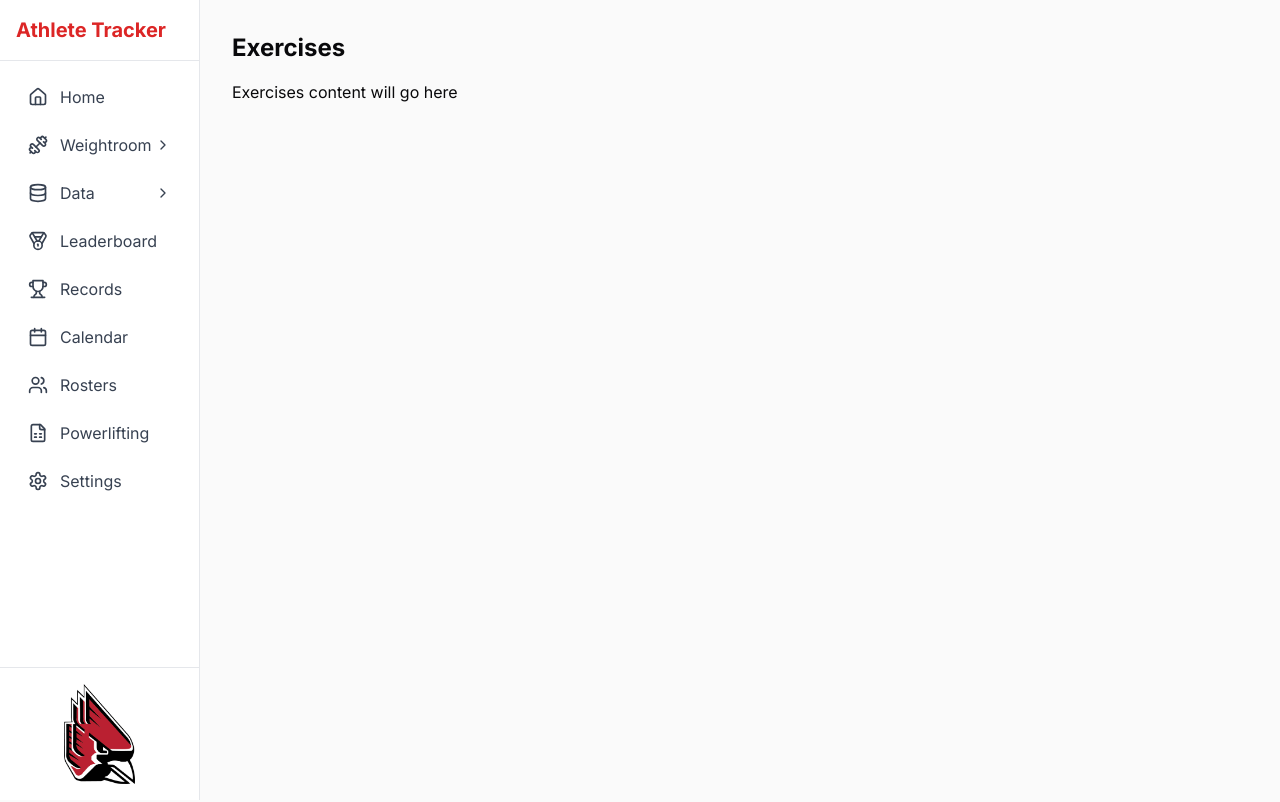
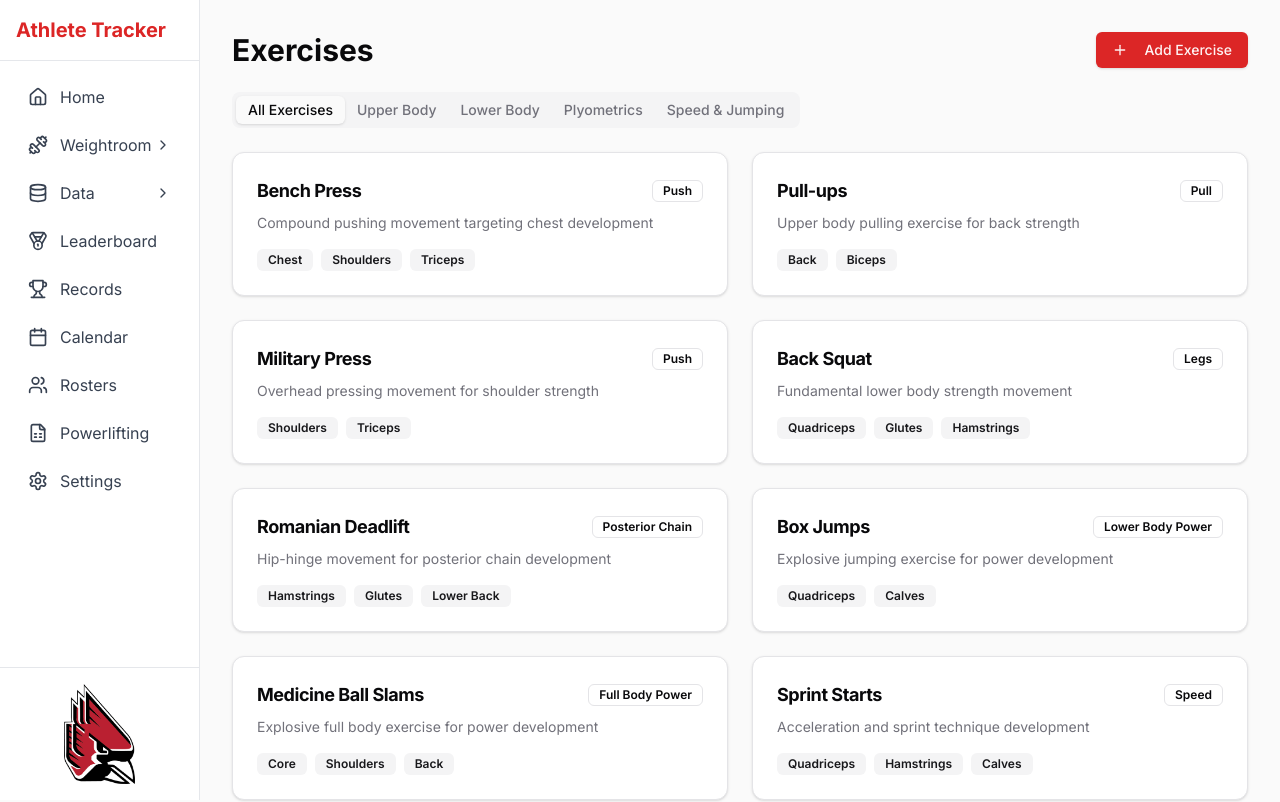
Before and after one commit to ryandking40/athlete-tracker, a Next.js app: page /dashboard/weightroom/exercises in a window 1280 px wide. Shown: the top 802 px of the page. Built offline with nearby package versions, Linux system fonts and the light colour scheme.

Commit message:
Feat(exercises): create exercise page with filtering and cards

```diff
--- a/src/app/dashboard/weightroom/exercises/page.tsx
+++ b/src/app/dashboard/weightroom/exercises/page.tsx
@@ -1,8 +1,157 @@
+'use client';
+
+import { Button } from "@/components/ui/button";
+import { Card, CardContent, CardHeader, CardTitle } from "@/components/ui/card";
+import { Tabs, TabsContent, TabsList, TabsTrigger } from "@/components/ui/tabs";
+import { Badge } from "@/components/ui/badge";
+import { Plus } from "lucide-react";
+
+type ExerciseType = 'upper' | 'lower' | 'plyo' | 'speed';
+
+interface Exercise {
+  id: string;
+  name: string;
+  type: ExerciseType;
+  category: string;
+  primaryMuscles: string[];
+  description: string;
+}
+
+// Dummy data for exercises
+const exercises: Exercise[] = [
+  // Upper Body Exercises
+  {
+    id: "1",
+    name: "Bench Press",
+    type: "upper",
+    category: "Push",
+    primaryMuscles: ["Chest", "Shoulders", "Triceps"],
+    description: "Compound pushing movement targeting chest development"
+  },
+  {
+    id: "2",
+    name: "Pull-ups",
+    type: "upper",
+    category: "Pull",
+    primaryMuscles: ["Back", "Biceps"],
+    description: "Upper body pulling exercise for back strength"
+  },
+  {
+    id: "3",
+    name: "Military Press",
+    type: "upper",
+    category: "Push",
+    primaryMuscles: ["Shoulders", "Triceps"],
+    description: "Overhead pressing movement for shoulder strength"
+  },
+  // Lower Body Exercises
+  {
+    id: "4",
+    name: "Back Squat",
+    type: "lower",
+    category: "Legs",
+    primaryMuscles: ["Quadriceps", "Glutes", "Hamstrings"],
+    description: "Fundamental lower body strength movement"
+  },
+  {
+    id: "5",
+    name: "Romanian Deadlift",
+    type: "lower",
+    category: "Posterior Chain",
+    primaryMuscles: ["Hamstrings", "Glutes", "Lower Back"],
+    description: "Hip-hinge movement for posterior chain development"
+  },
+  // Plyometric Exercises
+  {
+    id: "6",
+    name: "Box Jumps",
+    type: "plyo",
+    category: "Lower Body Power",
+    primaryMuscles: ["Quadriceps", "Calves"],
+    description: "Explosive jumping exercise for power development"
+  },
+  {
+    id: "7",
+    name: "Medicine Ball Slams",
+    type: "plyo",
+    category: "Full Body Power",
+    primaryMuscles: ["Core", "Shoulders", "Back"],
+    description: "Explosive full body exercise for power development"
+  },
+  // Speed/Jumping Exercises
+  {
+    id: "8",
+    name: "Sprint Starts",
+    type: "speed",
+    category: "Speed",
+    primaryMuscles: ["Quadriceps", "Hamstrings", "Calves"],
+    description: "Acceleration and sprint technique development"
+  },
+  {
+    id: "9",
+    name: "Depth Jumps",
+    type: "speed",
+    category: "Jumping",
+    primaryMuscles: ["Quadriceps", "Calves"],
+    description: "Reactive jumping exercise for power development"
+  }
+];
+
 export default function ExercisesPage() {
   return (
-    <div>
-      <h1 className="text-2xl font-bold mb-4">Exercises</h1>
-      <p>Exercises content will go here</p>
+    <div className="space-y-6">
+      <div className="flex justify-between items-center">
+        <h1 className="text-3xl font-bold">Exercises</h1>
+        <Button>
+          <Plus className="w-4 h-4 mr-2" />
+          Add Exercise
+        </Button>
+      </div>
+
+      <Tabs defaultValue="all" className="space-y-6">
+        <TabsList>
+          <TabsTrigger value="all">All Exercises</TabsTrigger>
+          <TabsTrigger value="upper">Upper Body</TabsTrigger>
+          <TabsTrigger value="lower">Lower Body</TabsTrigger>
+          <TabsTrigger value="plyo">Plyometrics</TabsTrigger>
+          <TabsTrigger value="speed">Speed & Jumping</TabsTrigger>
+        </TabsList>
+
+        {["all", "upper", "lower", "plyo", "speed"].map((tab) => (
+          <TabsContent key={tab} value={tab}>
+            <div className="grid grid-cols-2 gap-6">
+              {exercises
+                .filter(exercise => tab === "all" || exercise.type === tab)
+                .map((exercise) => (
+                  <Card key={exercise.id}>
+                    <CardHeader className="flex flex-row items-center justify-between space-y-0 pb-2">
+                      <CardTitle className="text-lg font-bold">
+                        {exercise.name}
+                      </CardTitle>
+                      <Badge variant="outline">
+                        {exercise.category}
+                      </Badge>
+                    </CardHeader>
+                    <CardContent>
+                      <div className="space-y-4">
+                        <p className="text-sm text-muted-foreground">
+                          {exercise.description}
+                        </p>
+                        <div className="flex flex-wrap gap-2">
+                          {exercise.primaryMuscles.map((muscle) => (
+                            <Badge key={muscle} variant="secondary">
+                              {muscle}
+                            </Badge>
+                          ))}
+                        </div>
+                      </div>
+                    </CardContent>
+                  </Card>
+                ))}
+            </div>
+          </TabsContent>
+        ))}
+      </Tabs>
     </div>
   );
 }
```
